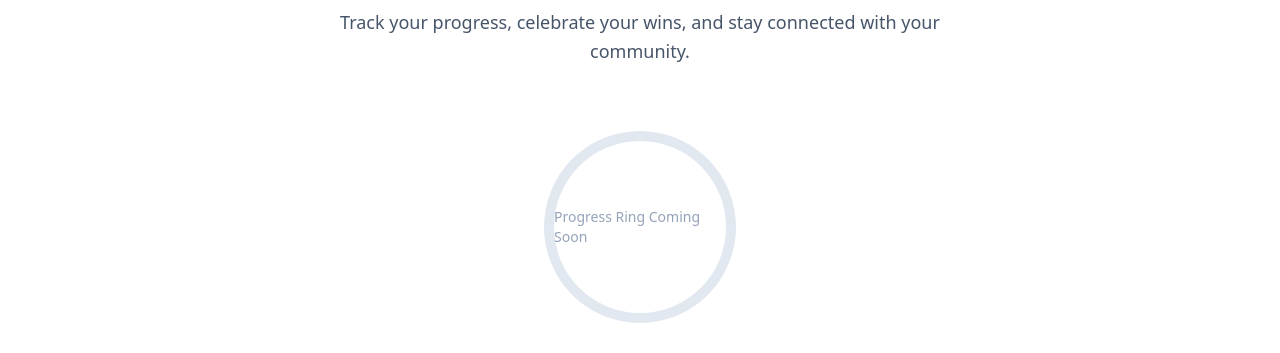
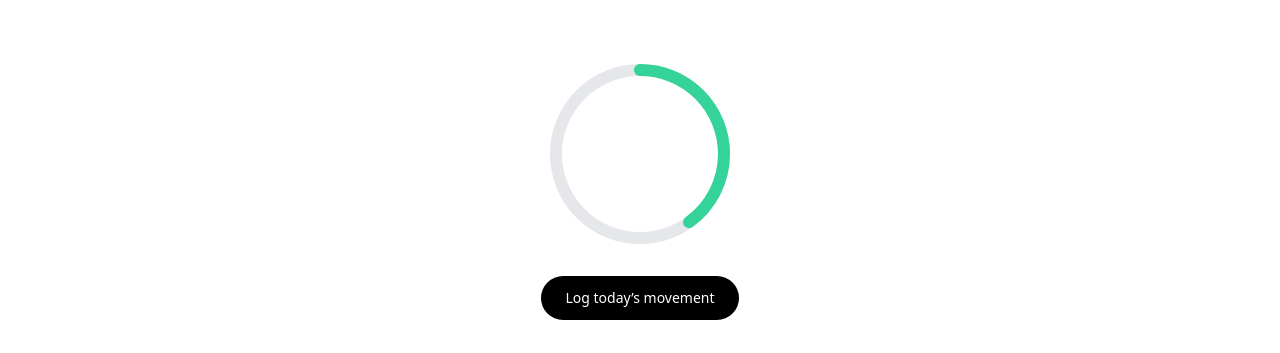
Before and after one commit to haydennglenn9-3385/challenge-app, a Next.js app: page /dashboard in a window 1280 px wide. Shown: the part 203-556 px from the top of the page. Built offline with nearby package versions, Linux system fonts and the light colour scheme.

Commit message:
dashboard + progress ring working

```diff
--- /dev/null
+++ b/app/components/ProgressRing.tsx
@@ -0,0 +1,53 @@
+"use client";
+
+import { useEffect, useState } from "react";
+
+interface ProgressRingProps {
+  size?: number;
+  strokeWidth?: number;
+  progress: number;
+  color?: string;
+}
+
+export default function ProgressRing({
+  size = 180,
+  strokeWidth = 12,
+  progress,
+  color = "#34d399",
+}: ProgressRingProps) {
+  const radius = (size - strokeWidth) / 2;
+  const circumference = 2 * Math.PI * radius;
+
+  const [offset, setOffset] = useState(circumference);
+
+  useEffect(() => {
+    const progressOffset = circumference - (progress / 100) * circumference;
+    setOffset(progressOffset);
+  }, [progress, circumference]);
+
+  return (
+    <svg width={size} height={size} className="transform -rotate-90">
+      <circle
+        stroke="#e5e7eb"
+        fill="transparent"
+        strokeWidth={strokeWidth}
+        r={radius}
+        cx={size / 2}
+        cy={size / 2}
+      />
+
+      <circle
+        stroke={color}
+        fill="transparent"
+        strokeWidth={strokeWidth}
+        strokeLinecap="round"
+        strokeDasharray={circumference}
+        strokeDashoffset={offset}
+        r={radius}
+        cx={size / 2}
+        cy={size / 2}
+        style={{ transition: "stroke-dashoffset 0.6s ease" }}
+      />
+    </svg>
+  );
+}
--- a/app/dashboard/page.tsx
+++ b/app/dashboard/page.tsx
@@ -1,10 +1,10 @@
 "use client";
 
 import confetti from "canvas-confetti";
+import ProgressRing from "@/components/ProgressRing";
 
 export default function DashboardPage() {
   function handleLog() {
-    // Fire confetti for streak increases
     confetti({
       particleCount: 100,
       spread: 70,
@@ -28,11 +28,9 @@ export default function DashboardPage() {
         </p>
       </section>
 
-      {/* Progress Ring Placeholder */}
+      {/* Progress Ring Section */}
       <section className="w-full max-w-md flex flex-col items-center mb-20">
-        <div className="h-48 w-48 rounded-full border-[10px] border-slate-200 flex items-center justify-center text-slate-400 text-sm">
-          Progress Ring Coming Soon
-        </div>
+        <ProgressRing progress={40} color="#34d399" />
 
         <button
           onClick={handleLog}
--- /dev/null
+++ b/components/ProgressRing.tsx
@@ -0,0 +1,53 @@
+"use client";
+
+import { useEffect, useState } from "react";
+
+interface ProgressRingProps {
+  size?: number;
+  strokeWidth?: number;
+  progress: number;
+  color?: string;
+}
+
+export default function ProgressRing({
+  size = 180,
+  strokeWidth = 12,
+  progress,
+  color = "#34d399",
+}: ProgressRingProps) {
+  const radius = (size - strokeWidth) / 2;
+  const circumference = 2 * Math.PI * radius;
+
+  const [offset, setOffset] = useState(circumference);
+
+  useEffect(() => {
+    const progressOffset = circumference - (progress / 100) * circumference;
+    setOffset(progressOffset);
+  }, [progress, circumference]);
+
+  return (
+    <svg width={size} height={size} className="transform -rotate-90">
+      <circle
+        stroke="#e5e7eb"
+        fill="transparent"
+        strokeWidth={strokeWidth}
+        r={radius}
+        cx={size / 2}
+        cy={size / 2}
+      />
+
+      <circle
+        stroke={color}
+        fill="transparent"
+        strokeWidth={strokeWidth}
+        strokeLinecap="round"
+        strokeDasharray={circumference}
+        strokeDashoffset={offset}
+        r={radius}
+        cx={size / 2}
+        cy={size / 2}
+        style={{ transition: "stroke-dashoffset 0.6s ease" }}
+      />
+    </svg>
+  );
+}
```
Also changed, not shown: components/NavBar.tsx (renamed from app/components/NavBar.tsx).
